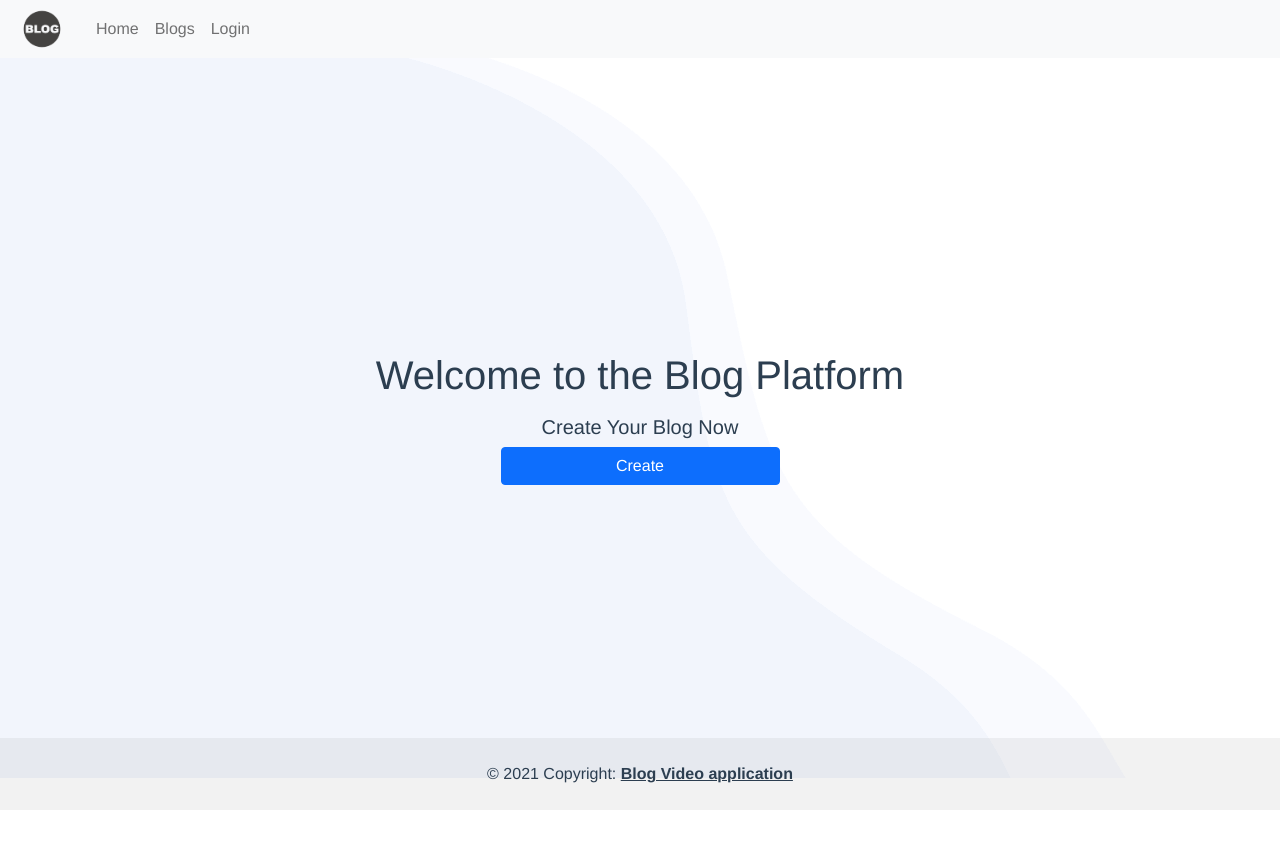
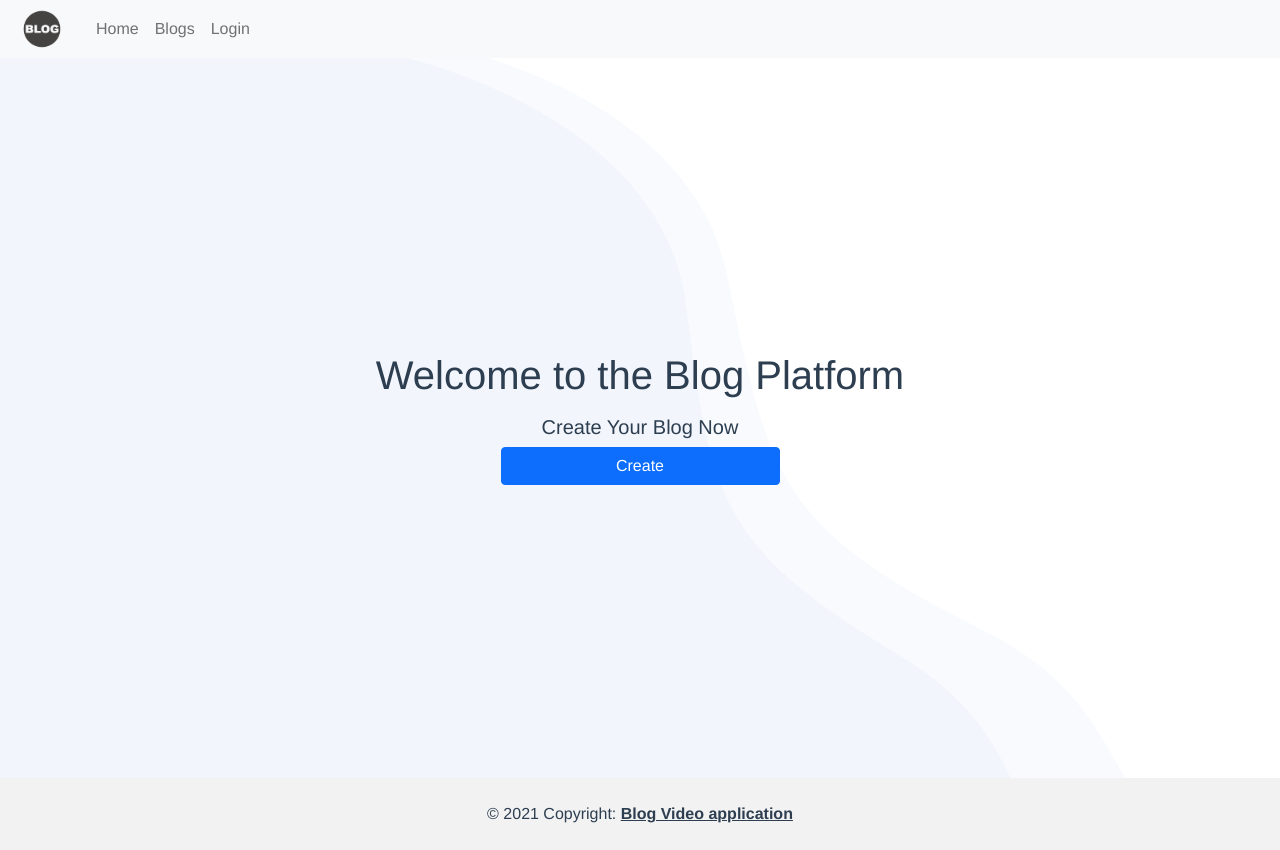
Before and after one commit to yassineelhoubi/video_blog_application, a Vue app: page / in a window 1280 px wide. Before the commit the page ends 810 px from the top, so only its background shows below. Built offline with nearby package versions, Linux system fonts and the light colour scheme; no server answers.

Commit message:
fix bug if i reload the page go to my location route

```diff
--- a/src/App.vue
+++ b/src/App.vue
@@ -22,7 +22,7 @@
 }
 #body {
   background-color: rgb(242, 249, 255);
-  height: 85vh;
+  // height: 85vh;
 }
 </style>
 
@@ -43,6 +43,7 @@ export default {
       if (user) {
         this.$store.state.isLoggedIn = true;
         this.$store.state.user = user
+        this.$router.push(window.location.pathname)
       }
     });
   },
```
